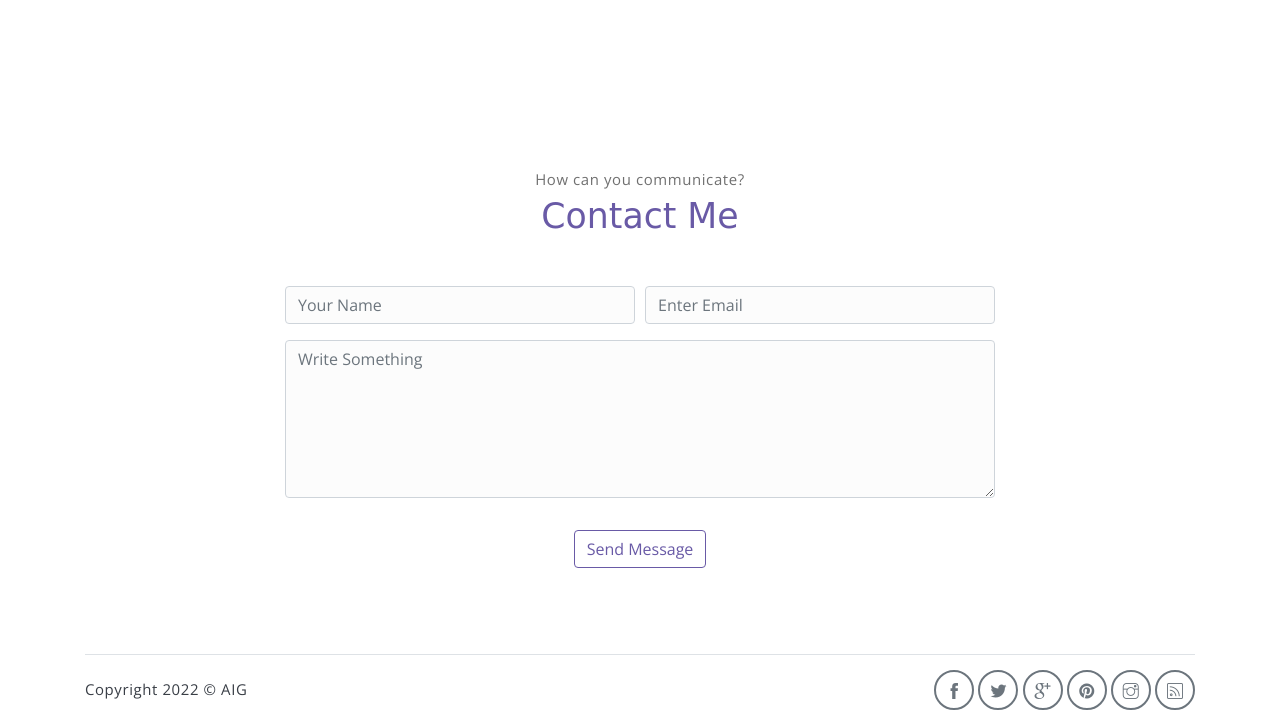
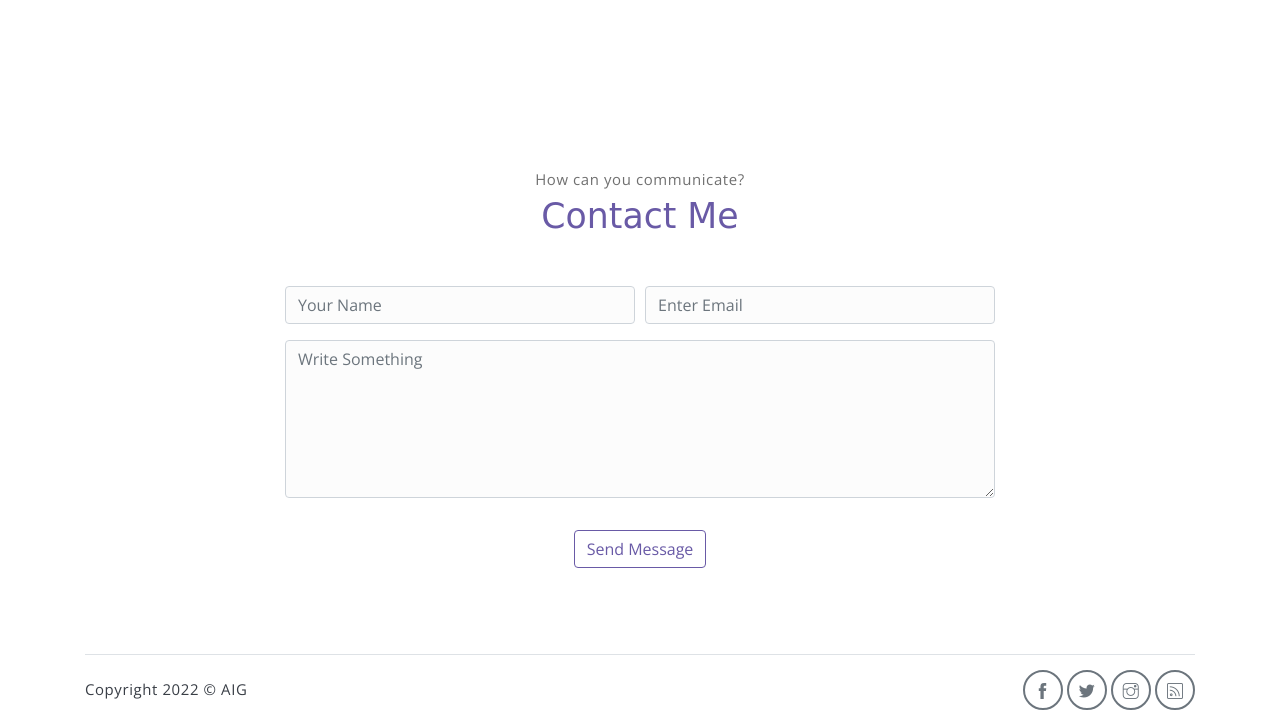
Before and after one commit to amiru-godage/Portfolio, a website: page index.html in a window 1280 px wide. Shown: the part 4744-5468 px from the top of the page. Drawn offline with nearby package versions, Linux system fonts and the light colour scheme; a web font is replaced by a local one.

Commit message:
Update index.html

```diff
--- a/index.html
+++ b/index.html
@@ -381,9 +381,7 @@
             <div class="social-links text-right m-auto ml-sm-auto">
                 <a href="https://www.facebook.com/amiru.godage.7/" class="link"><i class="ti-facebook"></i></a>
                 <a href="https://twitter.com/" class="link"><i class="ti-twitter-alt"></i></a>
-                <a href="javascript:void(0)" class="link"><i class="ti-google"></i></a>
-                <a href="javascript:void(0)" class="link"><i class="ti-pinterest-alt"></i></a>
-                <a href="javascript:void(0)" class="link"><i class="ti-instagram"></i></a>
+                <a href="https://www.instagram.com/heyitsme.am1ru/" class="link"><i class="ti-instagram"></i></a>
                 <a href="javascript:void(0)" class="link"><i class="ti-rss"></i></a>
             </div>
         </footer>
```
